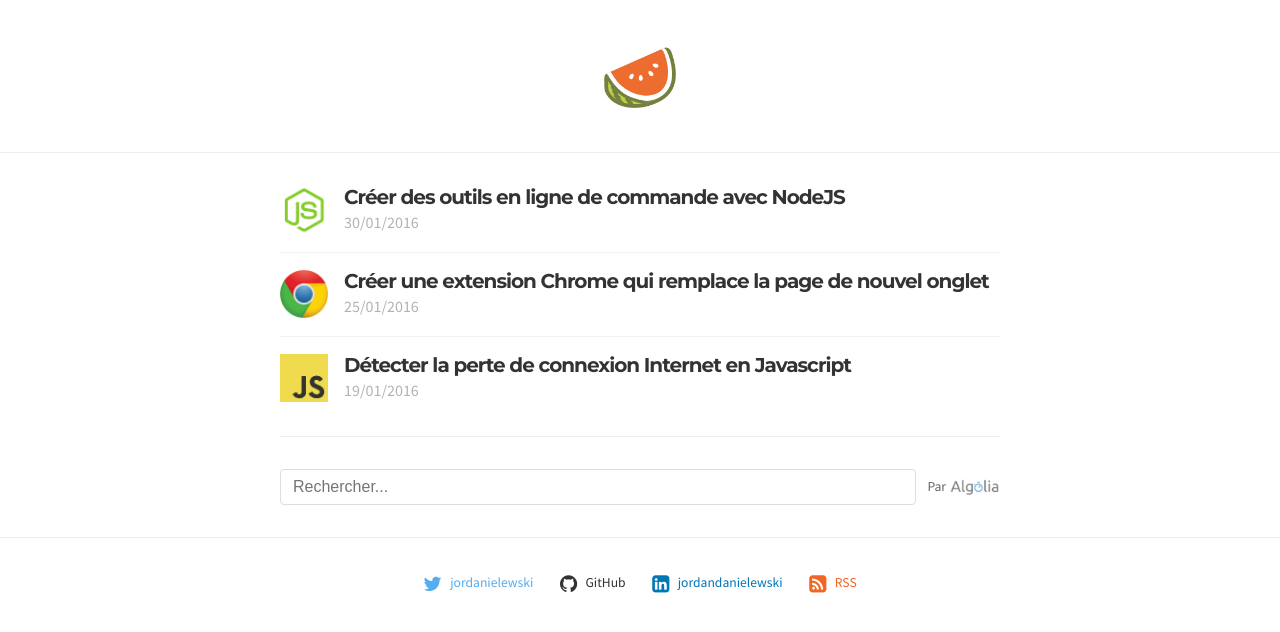
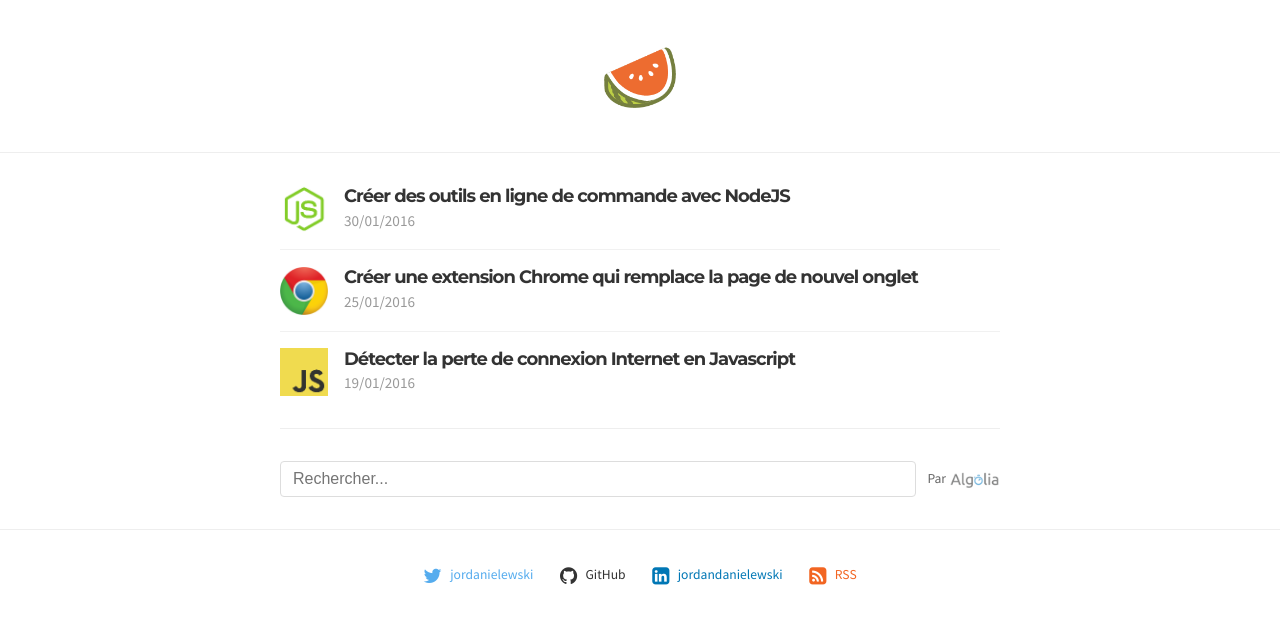
Before and after one commit to kopisusugula/notes, a Jekyll site: the page built from index.html, in a window 1280 px wide. Shown: the top 632 px of the page. Built offline with Jekyll 4.4.1, drawn with Linux system fonts in a browser that asks for light colours; nearby versions of some CDN libraries; library files that are not in the unit come from our copies; comment, search, counter and statistics services are not loaded.

Commit message:
Font size and color adjustments

```diff
--- a/_sass/_post-list.scss
+++ b/_sass/_post-list.scss
@@ -57,7 +57,7 @@
 .post-list__title {
   margin: 0;
   margin-bottom: 0;
-  font-size: 1.25rem;
+  font-size: 1.125rem;
 
   @media screen and (max-width: $content-width) {
     font-size: 1rem;
@@ -66,7 +66,7 @@
 
 .post-list__link {
   color: #333;
-  font-size: 1.25rem;
+  font-size: 1.125rem;
 
   &:hover {
     text-decoration: none;
@@ -80,8 +80,8 @@
 }
 
 .post-list__meta {
-  color: rgba(0,0,0,.3);
-  font-size: 1rem;
+  color: #999;
+  font-size: .95rem;
 
   @media screen and (max-width: $content-width) {
     font-size: .85rem;
--- a/_sass/_post.scss
+++ b/_sass/_post.scss
@@ -24,7 +24,7 @@
 }
 
 .post__meta {
-  color: rgba(0,0,0,.3);
+  color: #9F9F9F;
   font-size: 1rem;
   margin: 0;
 
--- a/_sass/_search.scss
+++ b/_sass/_search.scss
@@ -4,6 +4,11 @@
   margin-top: 2rem;
   padding-top: 2rem;
   border-top: 1px solid #eee;
+
+  @media screen and (max-width: $content-width) {
+    margin-top: 1.75rem;
+    padding-top: 1.75rem;
+  }
 }
 
 .search__input {
```
